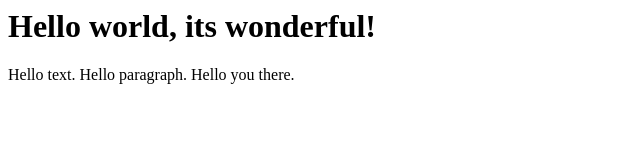
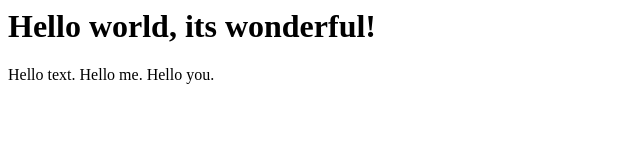
Before and after one commit to DennisD2/tiny, a website: page src/static/index.html in a window 1280 px wide. Shown: the full height of the page, 0-640 px from the left. Drawn offline with Linux system fonts and the light colour scheme.

Commit message:
Changed text.

```diff
--- a/src/static/index.html
+++ b/src/static/index.html
@@ -4,6 +4,6 @@
 </head>
 <body>
 <h1>Hello world, its wonderful!</h1>
-Hello text. Hello paragraph. Hello you there.
+Hello text. Hello me. Hello you.
 </body>
 </html>
```
